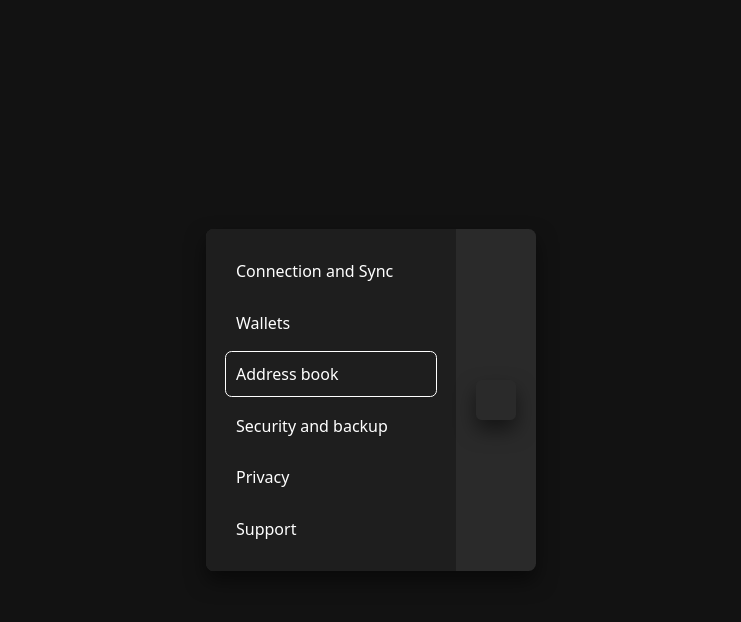
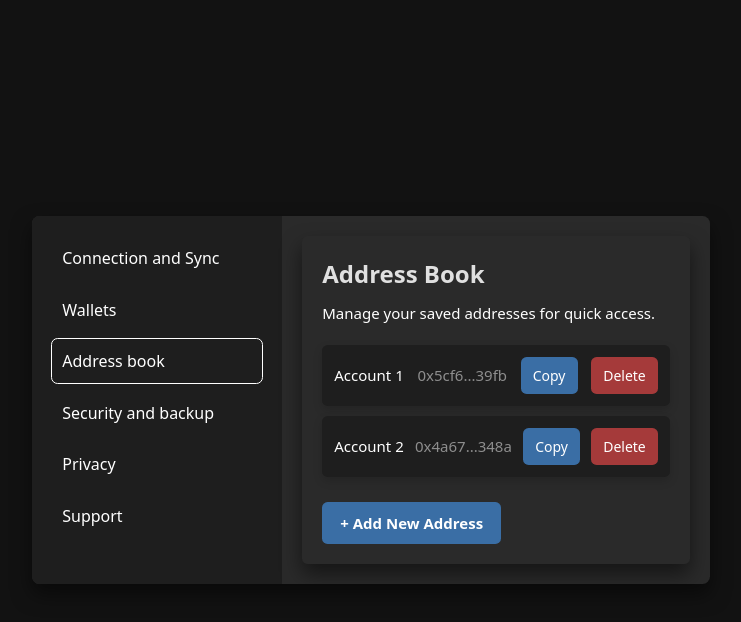
Before and after one commit to Dsmeshilmaring/Namada-SDK, a React (Vite) app: page /setting-nav in a window 1280 px wide. Both pictures are taken after typing "Sample", "Sample", "Sample", "Sample", "Sample" into the empty fields and a click on the button "Address book". Shown: the top 622 px of the page, without its empty margins (269-1010 px from the left). Built offline with nearby package versions, Linux system fonts and the light colour scheme.

Commit message:
Add Address Book

```diff
--- /dev/null
+++ b/src/components/layout/Address-book.jsx
@@ -0,0 +1,65 @@
+import { useState, useEffect } from "react";
+
+function AddressBook() {
+  const [account, setAccount] = useState([]);
+
+  // Fetch the account data and set to account
+  useEffect(() => {
+    fetch("/api/account.json")
+      .then((res) => res.json())
+      .then((data) => setAccount(data))
+      .catch((err) => alert("Can't be fetch the data", err));
+  }, []);
+
+  // Display the list of account
+  const accoutList = account.map((item) => {
+    return (
+      <div
+        key={item.name}
+        className="flex justify-between items-center p-[12px] bg-[#1e1e1e] my-[5px] text-white rounded-md gap-3"
+        style={{ boxShadow: "0 4px 10px rgba(0, 0, 0, 0.15)" }}
+      >
+        <span>{item.name}</span>
+        <span className="text-left text-[#8e8e8e]">{item.address}</span>
+        <button
+          onClick={() => {
+            navigator.clipboard
+              .writeText(item.address)
+              .then(alert("Copied address"));
+          }}
+          className="bg-[#3a6ea5] py-[8px] px-[12px] rounded-md text-[14px] hover:bg-[#5084c2]"
+          style={{ transition: "all 0.3s ease" }}
+        >
+          Copy
+        </button>
+
+        <button
+          className="bg-[#a53a3a] py-[8px] px-[12px] rounded-md text-[14px] hover:bg-[#c25252]"
+          style={{ transition: "all 0.3s ease" }}
+        >
+          Delete
+        </button>
+      </div>
+    );
+  });
+
+  return (
+    <div>
+      <h1 className="text-[24px] font-bold mb-[10px] text-[#e0e0e0]">
+        Address Book
+      </h1>
+      <p className="">Manage your saved addresses for quick access.</p>
+
+      <div className="flex flex-col mt-[15px]">{accoutList}</div>
+
+      <button
+        className="bg-[#3a6ea5] px-[18px] p-[10px] rounded-md font-bold mt-[20px] hover:bg-[#5084c2]"
+        style={{ transition: "all 0.3s ease" }}
+      >
+        + Add New Address
+      </button>
+    </div>
+  );
+}
+
+export default AddressBook;
--- /dev/null
+++ b/src/components/layout/Receive.jsx
@@ -0,0 +1,90 @@
+import { useState, useRef } from "react";
+
+const Receive = () => {
+    const [addressType, setAddressType] = useState("Segwit");
+    const addressRef = useRef(null);
+
+    // Change the Address Type
+    const addressTypeHandler = (e) => {
+      const value = e.target.value;
+      setAddressType(value);
+    };
+
+    // Copy the Address
+    function CopyAddressHandler() {
+      const textValue = addressRef.current.textContent;
+
+      if (textValue)
+        navigator.clipboard
+          .writeText(textValue)
+          .then(alert("Address copied to clipboard"))
+          .catch((err) => console.log(err));
+    }
+
+    return (
+      <div
+        className="bg-primary p-[40px] rounded-lg w-[400px] shadow-custom-shadow hover:translate-y-[-5px]"
+        style={{ transition: "all 0.3s ease-in-out" }}
+      >
+        <header className="flex justify-between items-center mb-[20px]">
+          <div className="flex items-center">
+            <span className="text-[24px] text-[#ffbf00]">🪙</span>
+            <span className="ml-[20px] font-[20px]">fghj</span>
+          </div>
+          <p className="text-[#57a6ff] text-[12px]">SYNCHRONIZED</p>
+        </header>
+
+        <div className="bg-primary p-[20px] rounded-lg mb-[20px] flex flex-col items-center">
+          <h2 className="text-[28px] mb-[25px] text-center text-[#f0f4f8] font-medium">
+            Receive
+          </h2>
+
+          <div className="w-[200px] h-[200px] bg-[#fff] flex items-center justify-center rounded-lg">
+            <img
+              className="w-[90%]"
+              src={
+                addressType == "Segwit"
+                  ? "https://api.qrserver.com/v1/create-qr-code/?data=bitcoin:bc1qf6zfy4we300vjx3fn0dnwwtjg33f0uvha8c4de&size=150x150"
+                  : "https://api.qrserver.com/v1/create-qr-code/?data=bitcoin:zs1p4vexampleaddressshieldedzksnarks&size=150x150"
+              }
+            />
+          </div>
+        </div>
+
+        <div className="mt-20px text-center">
+          <label>Address Type:</label>
+          <select
+            onChange={(e) => addressTypeHandler(e)}
+            className="w-full rounded-md my-[10px] bg-[#1e1e1e] text-white p-3 focus:outline focus:outline-1 focus:outline-[#57a6ff] focus:bg-[#1f2942]"
+            style={{
+              boxShadow: "0 1px 2px #ffc800",
+              transition: "all 0.3s ease-in-out",
+            }}
+          >
+            <option value={"Segwit"}>Transparent (Segwit)</option>
+            <option value={"ZK"}>Shielded (ZK)</option>
+          </select>
+        </div>
+
+        <p
+          ref={addressRef}
+          className="mt-[20px] break-words text-[14px] text-center"
+        >
+          {addressType == "Segwit"
+            ? "bc1qf6zfy4we300vjx3fn0dnwwtjg33f0uvha8c4de"
+            : "zs1p4vexampleaddressshieldedzksnarks"}
+        </p>
+
+        <button
+          onClick={CopyAddressHandler}
+          className="w-full rounded-md bg-secondary text-[#1e1e1e] font-medium cursor-pointer tracking-wide p-[14px] mt-[20px] hover:bg-[#285dcc]"
+          style={{ transition: "all 0.3s ease-in-out" }}
+        >
+          COPY ADDRESS
+        </button>
+      </div>
+    );
+  };
+};
+
+export default Receive;
--- a/src/components/layout/Wallet.jsx
+++ b/src/components/layout/Wallet.jsx
@@ -1,7 +1,8 @@
-import { useState } from "react";
+import { useState, useRef } from "react";
 import AccountList from "./Account-list";
 
 function Wallet() {
+  const addressValue = useRef();
   const [showAccountList, setShowAccountList] = useState(false);
   const [activeAccount, setActiveAccount] = useState({
     name: "Account 1",
@@ -12,6 +13,16 @@ function Wallet() {
   // Active account Handler
   const activeAccountHandler = (active) => {
     setActiveAccount(active);
+  };
+
+  // Copy the address
+  const copyAddressHandler = () => {
+    if (addressValue.current) {
+      navigator.clipboard
+        .writeText(addressValue.current.textContent)
+        .then(() => alert("Copied the address !"))
+        .catch((err) => alert("Fail to copy"));
+    }
   };
 
   return (
@@ -35,12 +46,15 @@ function Wallet() {
       </div>
 
       <div className="flex items-start w-full gap-3">
-        <span className="px-2 text-[16px]">{activeAccount.address}</span>
+        <span className="px-2 text-[16px]" ref={addressValue}>
+          {activeAccount.address}
+        </span>
 
         <img
           className="h-[24px] cursor-pointer"
           src="https://img.icons8.com/ios-glyphs/30/clipboard.png"
           alt="Copy Address"
+          onClick={copyAddressHandler}
         ></img>
       </div>
 
--- a/src/pages/Setting-nav.jsx
+++ b/src/pages/Setting-nav.jsx
@@ -1,6 +1,7 @@
 import { useState } from "react";
 import ConnectionAndSync from "../components/layout/Connection-and-sync";
 import Wallet from "../components/layout/Wallet";
+import AddressBook from "../components/layout/Address-book";
 
 function SettingNav() {
   const [active, setActive] = useState("Connection and Sync");
@@ -80,6 +81,8 @@ function SettingNav() {
           {active == "Connection and Sync" && <ConnectionAndSync />}
 
           {active == "Wallets" && <Wallet />}
+
+          {active == "Address book" && <AddressBook />}
         </div>
       </div>
     </div>
```
